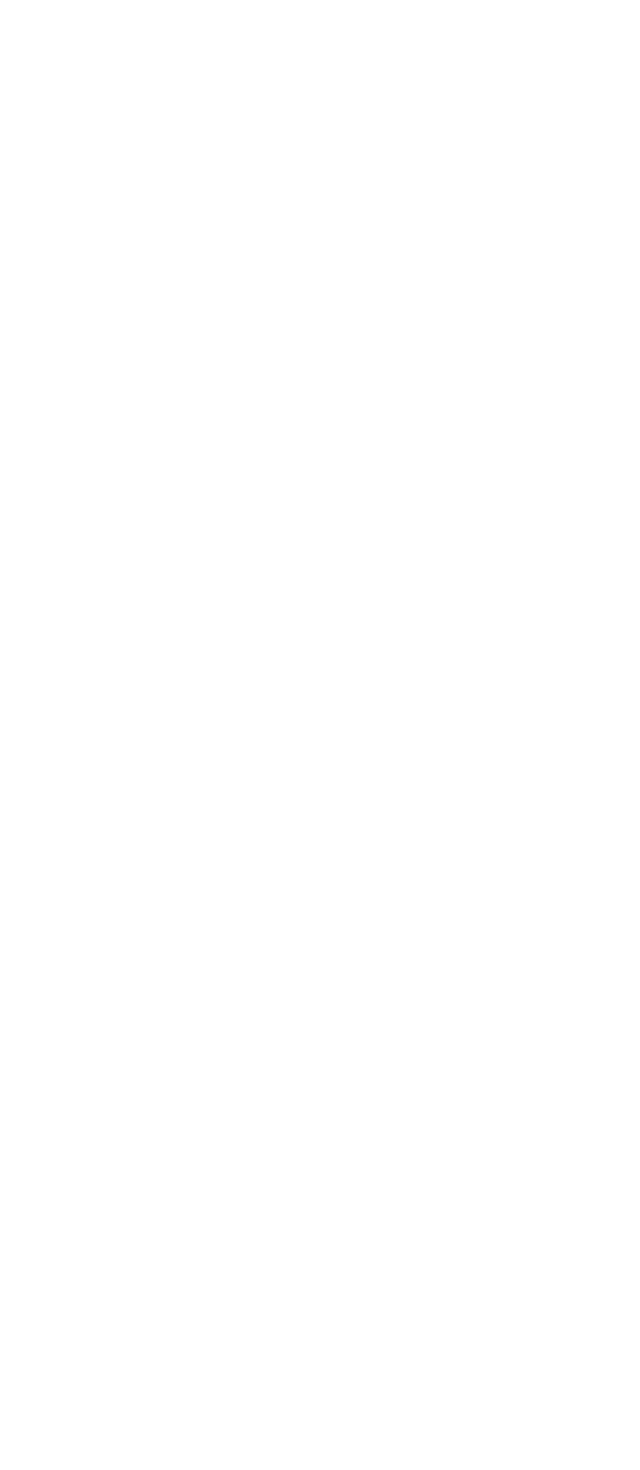
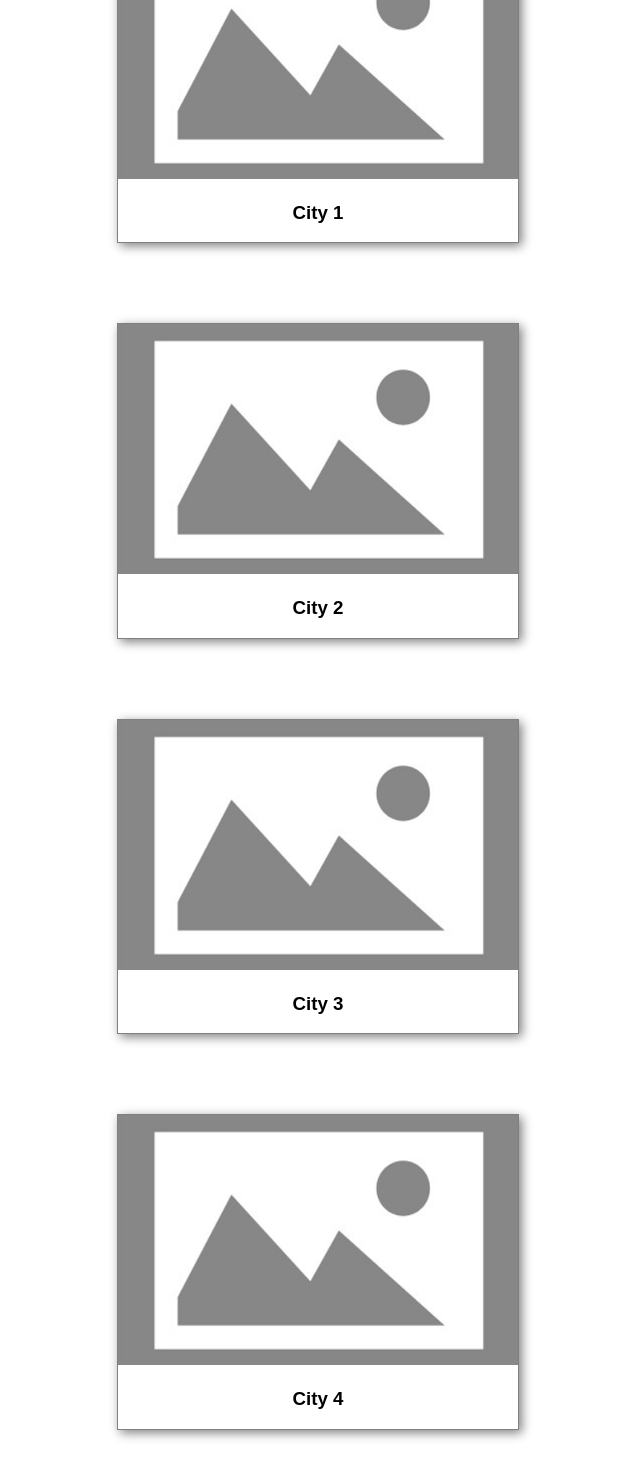
Before and after one commit to tch180/vagabond-project-, a React (Create React App) app in the folder client/: page / in a window 1280 px wide. Shown: the part 112-1582 px from the top of the page, without its empty margins (322-962 px from the left). Before the commit the page ends 800 px from the top, so only its background shows below. Built offline with nearby package versions, Linux system fonts and the light colour scheme.

Commit message:
updated homepage to have city placeholder

```diff
--- a/client/src/components/Home/Home.js
+++ b/client/src/components/Home/Home.js
@@ -1,11 +1,46 @@
 import React, { Component } from 'react';
+import styled from 'styled-components'
+
+const CityContainer = styled.div `
+    border: 1px solid grey;
+    margin: 40px 120px;
+    box-shadow: 3px 3px 10px grey;
+    img {
+        width: 400px;
+        height: 250px;
+        background: grey;
+    }
+    h3 {
+        text-align: center;
+    }
+`
+const CityList = styled.div `
+    display: flex;
+    justify-content: center;
+    flex-wrap: wrap;
+`
 
 class HomePage extends Component {
     render() {
         return (
-            <div>
-                VagaBond Project
-            </div>
+            <CityList>
+                <CityContainer>
+                    <img src="../../../images/placeholder-4-500x300.png" alt="city" />
+                    <h3>City 1</h3>
+                </CityContainer>
+                <CityContainer>
+                    <img src="../../../images/placeholder-4-500x300.png" alt="city" />
+                    <h3>City 2</h3>
+                </CityContainer>
+                <CityContainer>
+                    <img src="../../../images/placeholder-4-500x300.png" alt="city" />
+                    <h3>City 3</h3>
+                </CityContainer>
+                <CityContainer>
+                    <img src="../../../images/placeholder-4-500x300.png" alt="city" />
+                    <h3>City 4</h3>
+                </CityContainer>
+            </CityList>
         );
     }
 }
```
Also changed, not shown: client/public/images/placeholder-4-500x300.png (added).
